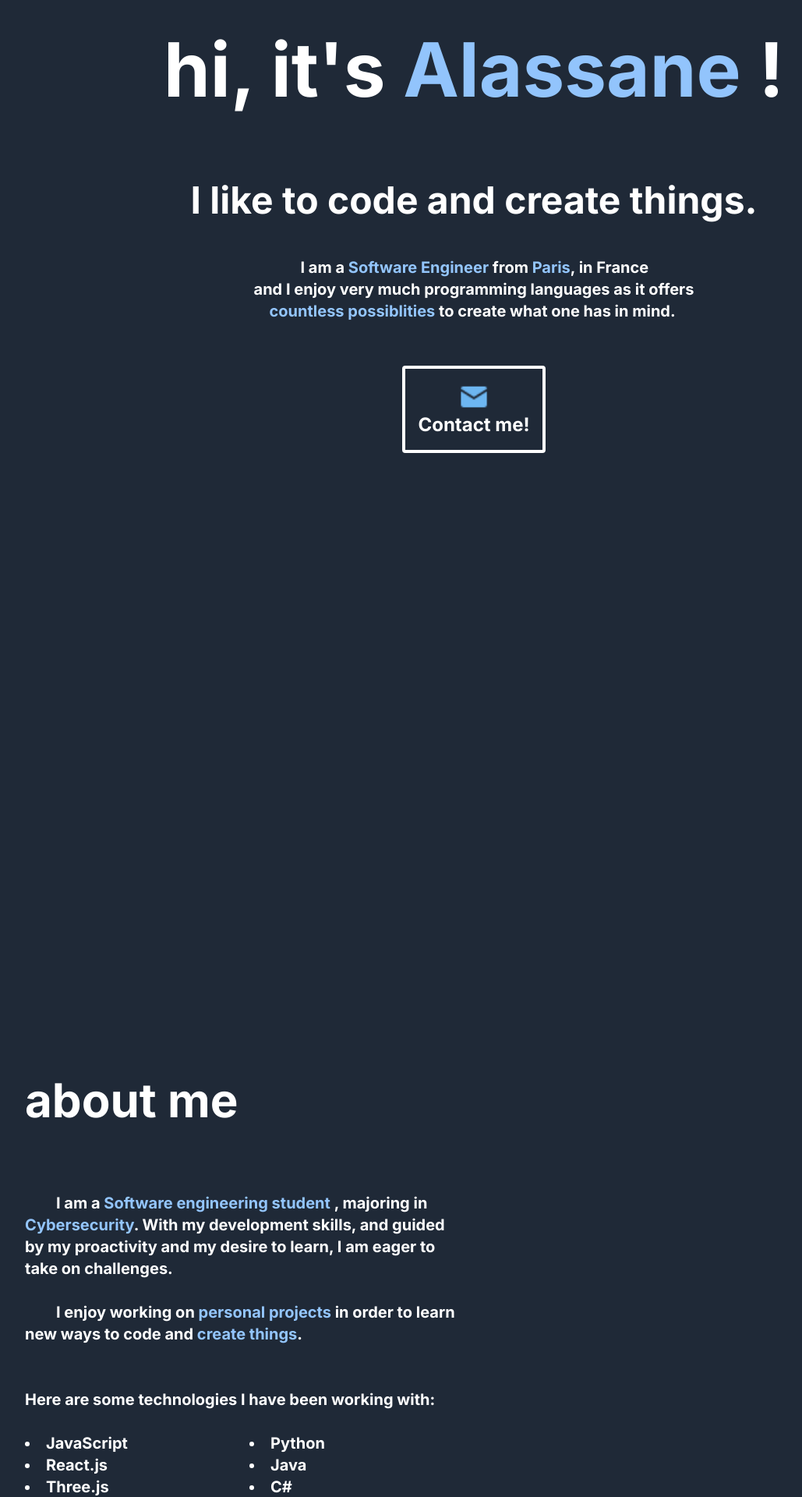
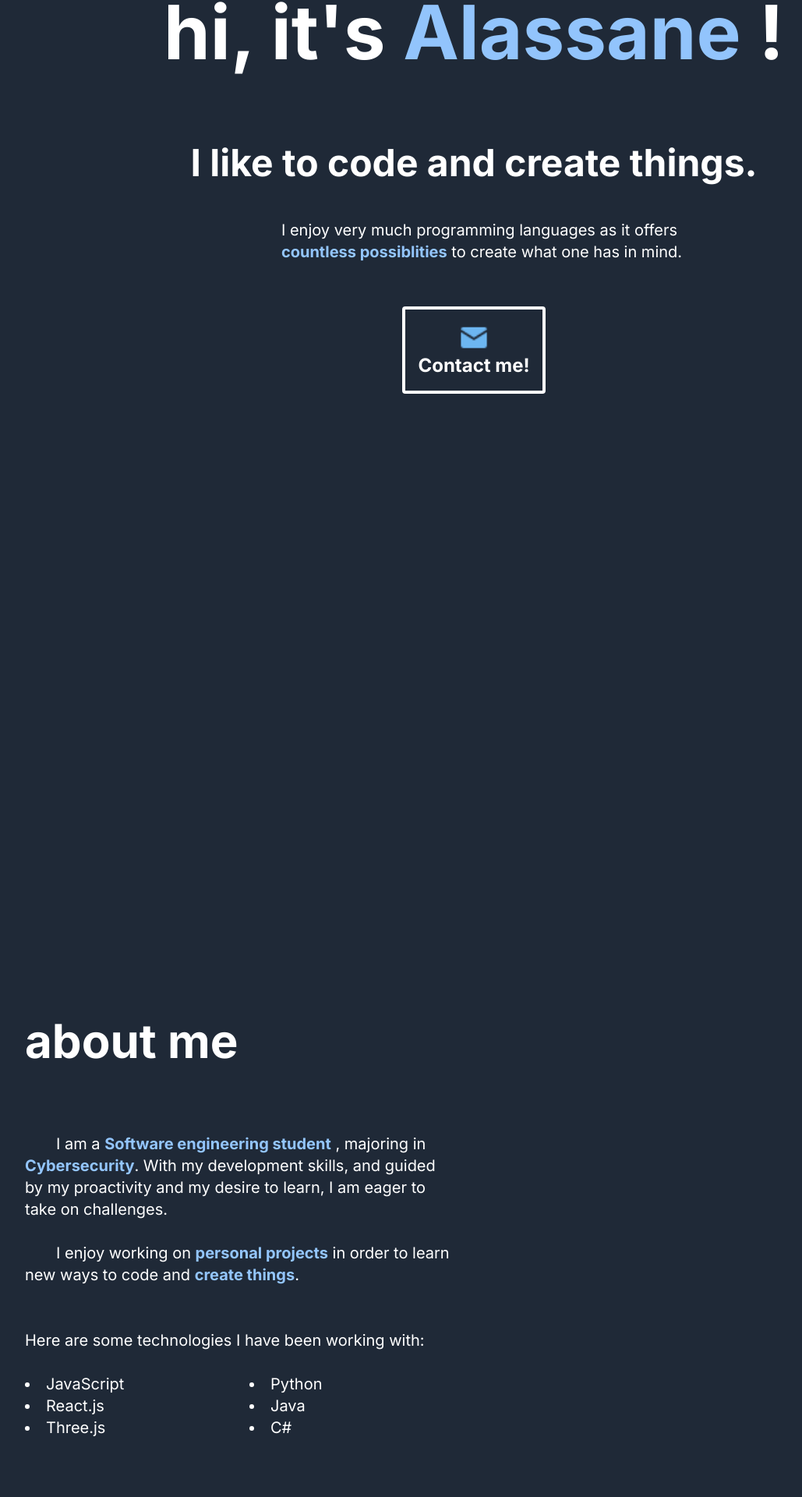
Before and after one commit to alassane8/alassanewade.com, a Next.js app in the folder portfolio/: page / in a window 1280 px wide. Shown: the part 103-2023 px from the top of the page at 78% size, without its empty margins (32-1061 px from the left). Built offline with nearby package versions, Linux system fonts and the light colour scheme.

Commit message:
feat: style modifications

```diff
--- a/portfolio/app/components/about.js
+++ b/portfolio/app/components/about.js
@@ -3,41 +3,42 @@ import React from 'react';
 const About = () => {
   return (
     <div id="about" className = "mx-auto bg-gray-800 max-w-6xl">
-      <h1 className = "text-6xl font-bold text-white">
+      <h1 className = "text-6xl font-bold text-white hover:text-blue-300">
       about me<br /><br />
       </h1>
-        <p className="text-xl font-bold text-white">
+        <p className="text-xl text-white">
         <br /> {/* New paragraph */}
         &emsp;&emsp;I am a {' '}
           <span className="text-blue-300">
-            Software engineering student
+            <strong>Software engineering student</strong>
           </span>{' '}
             , majoring in {' '}
+          <br />
           <span className="text-blue-300">
-          <br />Cybersecurity
+          <strong>Cybersecurity</strong>
           </span>.
             With my development skills, and guided <br />by my proactivity
             and my desire to learn, I am eager to <br />take on challenges.<br /><br />
             &emsp;&emsp;I enjoy working on {' '}
           <span className="text-blue-300">
-            personal projects
+            <strong>personal projects</strong>
           </span>{' '} in order to learn <br />
           new ways to code and {' '}
           <span className="text-blue-300">
-            create things
+          <strong>create things</strong>
           </span>.<br /><br /><br />
             Here are some technologies I have been working with:<br /><br />
         </p>
         <div class="flex">
-          <div class="w-1/4 text-xl font-bold text-white">
-              <li className = "hover:text-blue-300">JavaScript</li>
-              <li className = "hover:text-blue-300">React.js</li>
-              <li className = "hover:text-blue-300">Three.js</li>
+          <div class="w-1/4 text-xl text-white">
+              <li className = "hover:text-blue-300 hover:font-bold">JavaScript</li>
+              <li className = "hover:text-blue-300 hover:font-bold">React.js</li>
+              <li className = "hover:text-blue-300 hover:font-bold">Three.js</li>
           </div>
-          <div class="w-2/4 text-xl font-bold text-white">
-              <li className = "hover:text-blue-300">Python</li>
-              <li className = "hover:text-blue-300">Java</li>
-              <li className = "hover:text-blue-300">C#</li><br /><br /><br />
+          <div class="w-2/4 text-xl text-white">
+              <li className = "hover:text-blue-300 hover:font-bold">Python</li>
+              <li className = "hover:text-blue-300 hover:font-bold">Java</li>
+              <li className = "hover:text-blue-300 hover:font-bold">C#</li><br /><br /><br />
           </div>
       </div>
     <div className = "h-screen mx-auto bg-gray-800 max-w-6xl">
--- a/portfolio/app/components/experiences.js
+++ b/portfolio/app/components/experiences.js
@@ -4,7 +4,7 @@ const Experiences = () => {
 
   return (
     <div id="experiences" className = "mx-auto bg-gray-800 max-w-6xl">
-      <h1 className = "text-6xl font-bold text-white">
+      <h1 className = "text-6xl font-bold text-white hover:text-blue-300">
       experiences<br /><br />
       </h1>
 
--- a/portfolio/app/components/header.js
+++ b/portfolio/app/components/header.js
@@ -17,19 +17,10 @@ const Header = () => {
               <p className="text-5xl font-bold text-white">
                 I like to code and create things.<br /><br />
               </p>
-              <p className="text-xl font-bold text-white">
-              &emsp;&emsp;&emsp;I am a {' '}
+              <p className="text-xl text-white">
+              &emsp;I enjoy very much programming languages as it offers <br />{' '}
                   <span className="text-blue-300">
-                    Software Engineer
-                  </span>{' '}
-                  from {' '}
-                  <span className="text-blue-300">
-                    Paris
-                  </span>
-                  , in France<br />
-                  and I enjoy very much programming languages as it offers <br />{' '}
-                  <span className="text-blue-300">
-                  &emsp;countless possiblities
+                  &emsp;<strong>countless possiblities</strong>
                   </span>{' '}
                     to create what one has in mind.<br /><br /><br />
               </p>
--- a/portfolio/app/components/hobbies.js
+++ b/portfolio/app/components/hobbies.js
@@ -3,7 +3,7 @@ import React from 'react';
 const About = () => {
   return (
     <div id="hobbies" className = "mx-auto bg-gray-800 max-w-6xl">
-      <h1 className = "text-6xl font-bold text-white">
+      <h1 className = "text-6xl font-bold text-white hover:text-blue-300">
       hobbies<br /><br />
       </h1>
       <p className="text-xl font-bold text-white">
--- a/portfolio/app/components/navbar.js
+++ b/portfolio/app/components/navbar.js
@@ -2,8 +2,9 @@ import React from 'react';
 
 const NavigationBar = () => {
   return (
-    <div id="about" className="mx-auto bg-gray-800 max-w-6xl">
-      <div className="text-white font-bold flex items-center bg-gray-800">
+    <div id="navbar" className=" mx-auto bg-gray-800 max-w-6xl">
+    <div className = "fixed">
+    <div className="text-white font-bold flex items-center bg-gray-800  ">
         <div className="flex items-center w-full">
           <button className="text-white font-bold py-2 px-4 transition-transform hover:scale-105 hover:text-blue-300 mx-2">
             <a href="#home">home</a>
@@ -21,7 +22,7 @@ const NavigationBar = () => {
             <a href="#hobbies">hobbies</a>
           </button>
         </div>
-        <div className="flex items-center">
+        <div className="flex items-center ">
           <button className="text-white font-bold py-2 px-4 transition-transform hover:scale-110 hover:text-blue-300 mx-2">
             <a href="https://github.com/alassane8">
               <img src="images/github.png" alt="Github" className="h-8 w-11"></img>
@@ -35,6 +36,8 @@ const NavigationBar = () => {
         </div>
       </div>
     </div>
+
+    </div>
   );
 };
 
--- a/portfolio/app/components/projects.js
+++ b/portfolio/app/components/projects.js
@@ -4,7 +4,7 @@ const Projects = () => {
   return (
     <div id="projects" className="mx-auto bg-gray-800 max-w-6xl">
 
-      <h1 className="text-6xl font-bold text-white">
+      <h1 className="text-6xl font-bold text-white hover:text-blue-300">
         projects<br /><br />
       </h1>
 
@@ -19,8 +19,8 @@ const Projects = () => {
               className="mb-6 text-xl leading-tight text-white font-bold hover:text-blue-300">
               Battleship
             </h5>
-            <p className="mb-4 text-base text-gray-400 font-bold">
-              Battleship game developped in C completed and ready to be played
+            <p className="mb-4 text-base text-gray-400">
+              Battleship game developped in <strong>C language</strong> completed and ready to be played
             </p>
           </div>
         </a>
@@ -34,8 +34,8 @@ const Projects = () => {
               className="mb-6 text-xl leading-tight  text-white font-bold hover:text-blue-300">
               Electrocardiogram
             </h5>
-            <p className="mb-4 text-base text-gray-400 font-bold">
-              Electrocardiogram in C++ using Arduino boards in progress
+            <p className="mb-4 text-base text-gray-400">
+              Electrocardiogram in <strong>C++ using Arduino boards</strong> in progress
             </p>
           </div>
         </a>
@@ -49,8 +49,8 @@ const Projects = () => {
               className="mb-6 text-xl leading-tight text-white font-bold hover:text-blue-300">
               Tic-Tac-Toe
             </h5>
-            <p className="mb-4 text-base text-gray-400 font-bold">
-              Tic-Tac-Toe game developped with JAVA completed and ready to be played
+            <p className="mb-4 text-base text-gray-400">
+              Tic-Tac-Toe game developped with <strong>Java</strong> completed and ready to be played
             </p>
           </div>
         </a>
@@ -64,8 +64,8 @@ const Projects = () => {
               className="mb-6 text-xl leading-tight text-white font-bold hover:text-blue-300">
               Starbucks
             </h5>
-            <p className="mb-4 text-base text-gray-400 font-bold">
-              C# Windows Form Application for Starbucks management in progress
+            <p className="mb-4 text-base text-gray-400">
+              <strong>C# Windows Form Application</strong> for Starbucks management in progress
             </p>
           </div>
         </a>
@@ -80,8 +80,8 @@ const Projects = () => {
               className="mb-6 text-xl leading-tight text-white font-bold hover:text-blue-300">
               alassanewade.com
             </h5>
-            <p className="mb-4 text-base text-gray-400 font-bold">
-              Online resume in progress using Next.js, React and Tailwind CSS in progress
+            <p className="mb-4 text-base text-gray-400">
+              Online resume in progress using <strong>Next.js, React and Tailwind CSS</strong> in progress
             </p>
           </div>
         </a>
```
